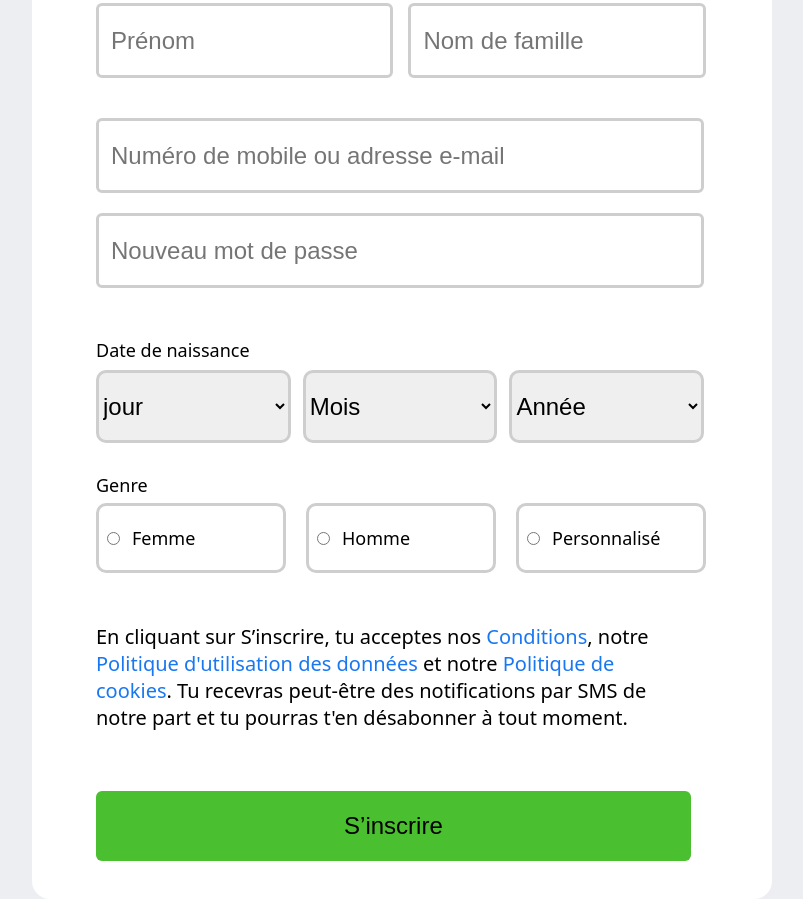
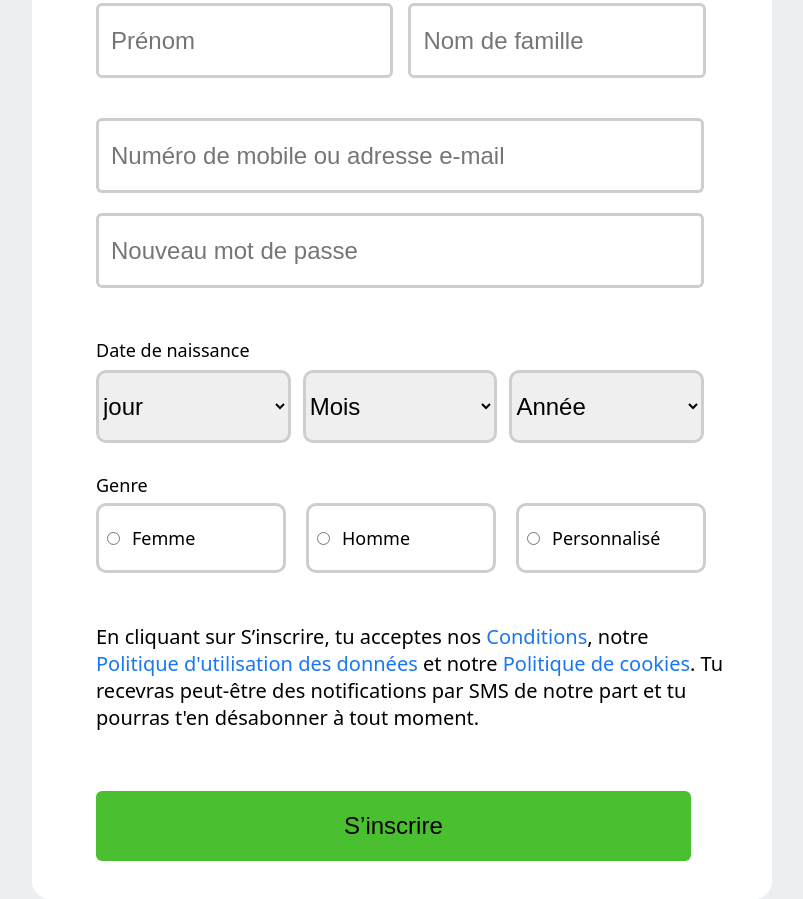
Before and after one commit to mahamadouamine/Facebook-SignUp-Page, a plain HTML site: page index.html in a window 1280 px wide. Shown: the part 291-1190 px from the top of the page, without its empty margins (238-1041 px from the left). Drawn offline with Linux system fonts and the light colour scheme.

Commit message:
retouche

```diff
--- a/style.css
+++ b/style.css
@@ -40,9 +40,6 @@ hr {
 .utilisateur input {
     border-radius: 6px;
     border: solid #cecece;
-    /* border-bottom: solid #efefef; */
-    /* border-left: solid #efefef;
-    border-right: solid #efefef; */
 }
 
 .horizontale {
@@ -104,9 +101,6 @@ input[type="password"]:focus {
     border-radius: 10px;
     border: none;
     border: solid #cecece;
-    /* border-bottom: solid #efefef;
-    border-left: solid #efefef;
-    border-right: solid #efefef;*/
 }
 
 #mois {
@@ -115,9 +109,6 @@ input[type="password"]:focus {
     border-radius: 10px;
     border: none;
     border: solid #cecece;
-    /* border-bottom: solid #efefef;
-    border-left: solid #efefef;
-    border-right: solid #efefef; */
 }
 
 #annee {
@@ -126,9 +117,6 @@ input[type="password"]:focus {
     border-radius: 10px;
     border: none;
     border: solid #cecece;
-    /* border-bottom: solid #efefef;
-    border-left: solid #efefef;
-    border-right: solid #efefef; */
 }
 
 
@@ -153,14 +141,12 @@ input[type="password"]:focus {
     border-radius: 10px;
     padding-left: 8px;
     border: solid #cecece;
-    /* border-bottom: solid #efefef;
-    border-left: solid #efefef;
-    border-right: solid #efefef; */
+
 }
 
 .paragraphe {
     font-size: 20px;
-    margin-right: 100px;
+    margin-right: 44px;
 
 }
 
@@ -195,6 +181,11 @@ input[type="password"]:focus {
 .ecriture {
     font-size: 24px;
 }
+
+
+
+
+
 
 
 @media (max-width: 480px) {
```
Also changed, not shown: index.html (+0 -28 lines), facebook-page-d'acceuil.png (renamed from Hunddle-landing-page.png).
